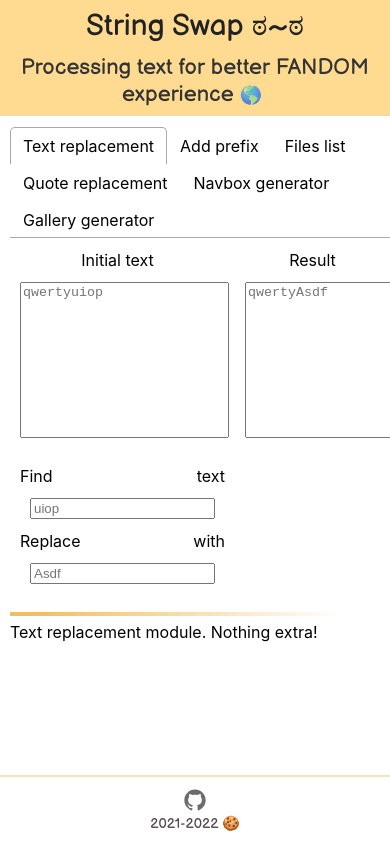
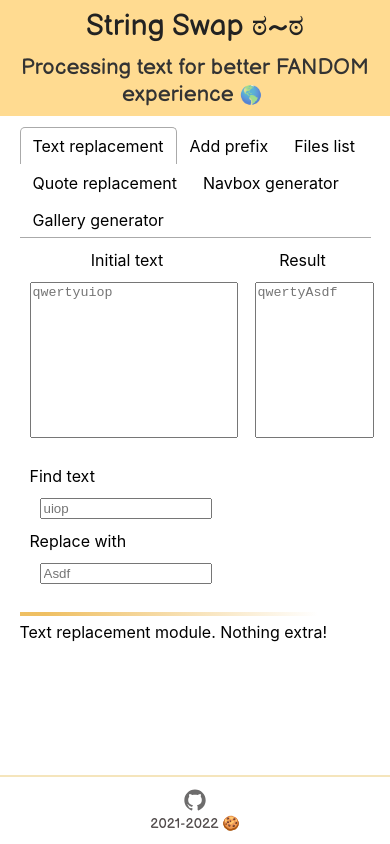
Before and after one commit to DoubleCookies/StringSwapWeb, a React (Create React App) app: page / in a window 390 px wide. Built offline with nearby package versions, Linux system fonts and the light colour scheme.

Commit message:
some fixes for mobile

```diff
--- a/src/App.css
+++ b/src/App.css
@@ -43,7 +43,7 @@
 }
 
 .main-content {
-  width: 100%;
+  width: 90%;
   max-width: 1000px;
 
   margin: 0 auto 10px auto;
@@ -58,20 +58,20 @@
   display: flex;
   justify-content: center;
   flex-basis: 50%;
+
   margin-left: -10px;
 }
 
 .form-text-area {
-  height: auto;
   width: 90%;
   resize: none;
 
-  flex-basis: 50%;
-  flex-direction: column;
   margin: 10px;
 }
 
 .form-input {
+  max-width: 80%;
+
   margin: 10px;
 }
 
--- a/src/components/CustomLabel.tsx
+++ b/src/components/CustomLabel.tsx
@@ -6,7 +6,7 @@ function CustomLabel(props: any) {
   const { t } = useTranslation(['translation']);
 
   return (
-    <label>{t(props.name)}</label>
+    <label style={{ display: 'inline-block' }}>{t(props.name)}</label>
   );
 }
 
```
